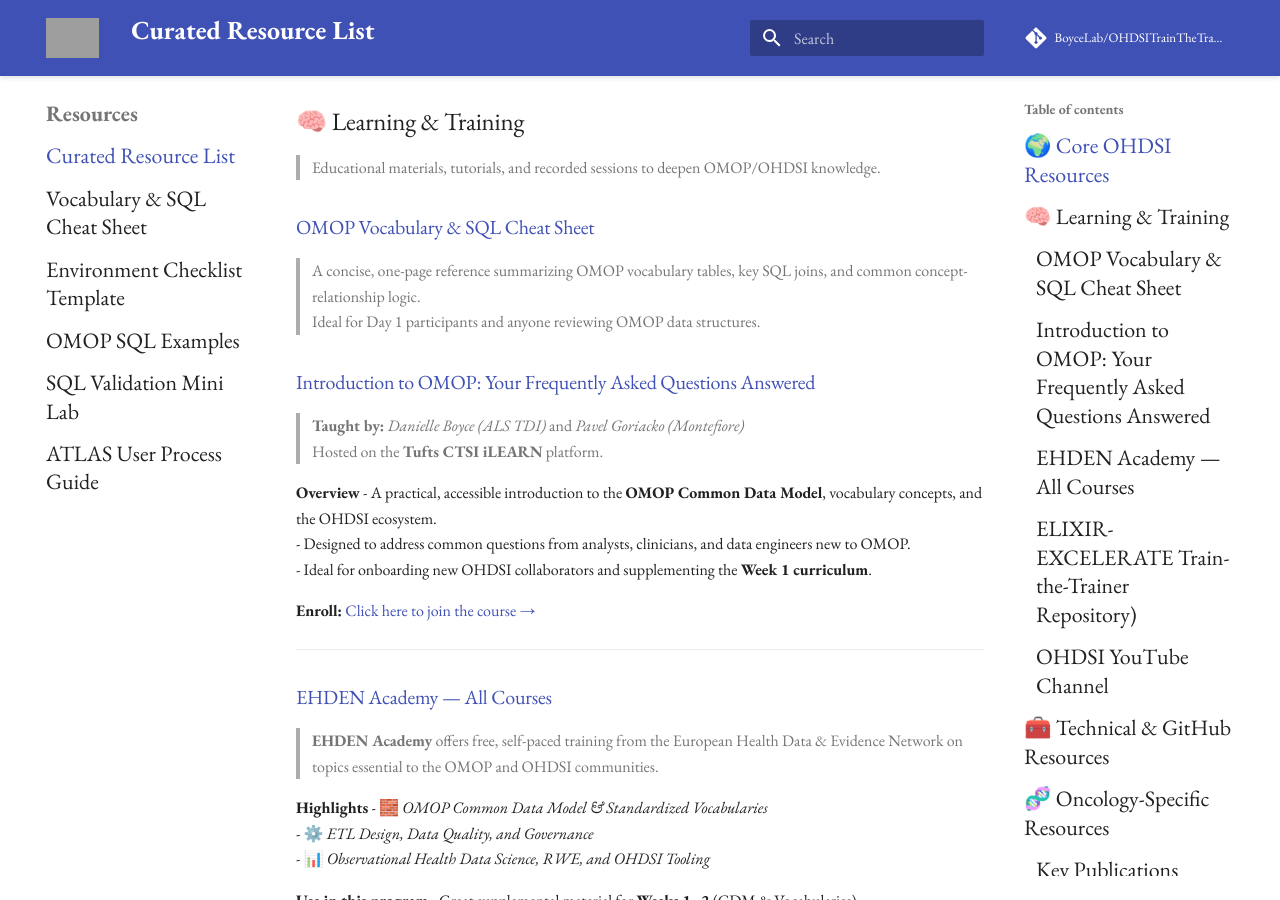
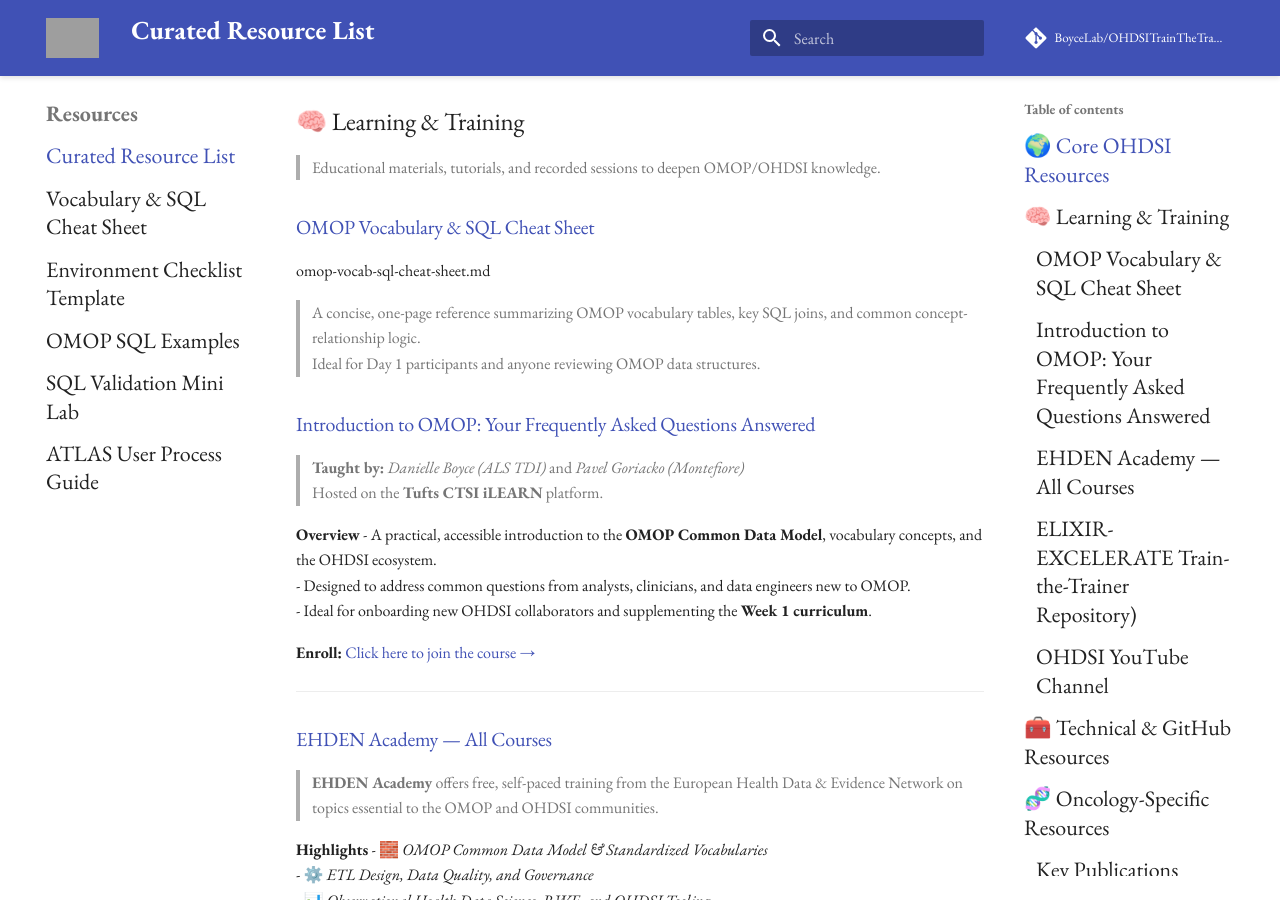
Before and after one commit to BoyceLab/OHDSITrainTheTrainer-6WK, an MkDocs documentation site: the page built from docs/resources.md, in a window 1280 px wide and 900 px high, scrolled down 673 px. Built offline with MkDocs 1.6.1 and Material for MkDocs 9.7.7, drawn with Linux system fonts in a browser that asks for light colours; comment, search, counter and statistics services are not loaded; grey boxes are pictures that could not be loaded.

Commit message:
Update resources.md

```diff
--- a/docs/resources.md
+++ b/docs/resources.md
@@ -23,7 +23,8 @@
 
 > Educational materials, tutorials, and recorded sessions to deepen OMOP/OHDSI knowledge.
 
-### [OMOP Vocabulary & SQL Cheat Sheet](common_artifacts/OMOP_Vocabulary_and_SQL_Cheat_Sheet.md)
+### [OMOP Vocabulary & SQL Cheat Sheet](common_artifacts/omop-vocab-sql-cheat-sheet.md)
+omop-vocab-sql-cheat-sheet.md
 > A concise, one-page reference summarizing OMOP vocabulary tables, key SQL joins, and common concept-relationship logic.
 > Ideal for Day 1 participants and anyone reviewing OMOP data structures.
 
```
